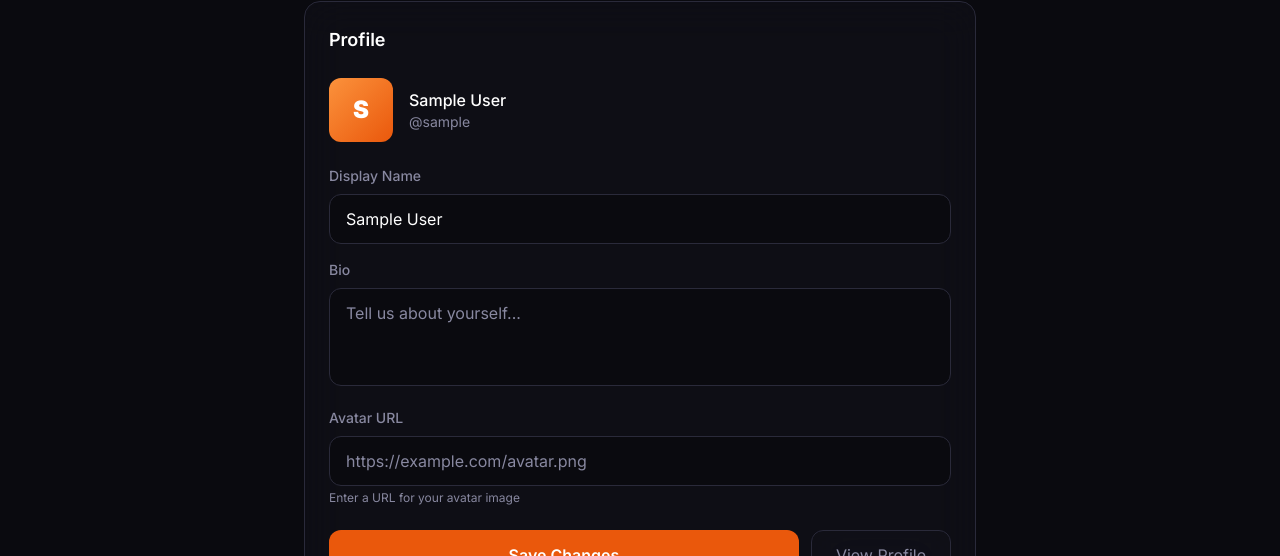
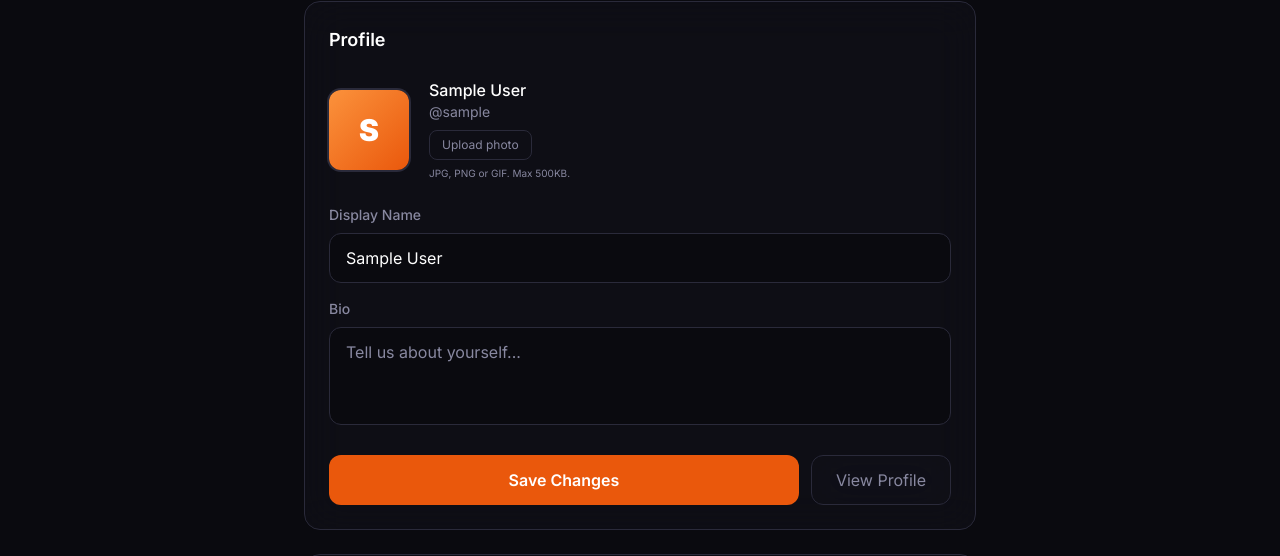
Before and after one commit to CoderVLSI/Kitwork, a Next.js app in the folder packages/kit-web/: page /settings in a window 1280 px wide. Shown: the part 163-719 px from the top of the page. Built offline with nearby package versions, Linux system fonts and the light colour scheme; no server answers; sample sign-in values are in the browser's storage.

Commit message:
Add profile picture upload to settings page

```diff
--- a/packages/kit-web/src/app/settings/page.tsx
+++ b/packages/kit-web/src/app/settings/page.tsx
@@ -110,22 +110,69 @@ export default function SettingsPage() {
                 <div className="glass rounded-2xl p-6 mb-6">
                     <h2 className="text-lg font-semibold text-white mb-6">Profile</h2>
 
-                    {/* Avatar Preview */}
-                    <div className="flex items-center gap-4 mb-6">
+                    {/* Avatar Upload */}
+                    <div className="flex items-center gap-5 mb-6">
+                        <div className="relative group cursor-pointer" onClick={() => document.getElementById("avatar-upload")?.click()}>
                             {form.avatarUrl ? (
                                 <img
                                     src={form.avatarUrl}
                                     alt="Avatar"
-                                className="w-16 h-16 rounded-xl object-cover"
+                                    className="w-20 h-20 rounded-xl object-cover ring-2 ring-[var(--kit-border)] group-hover:ring-orange-500/50 transition-all"
                                 />
                             ) : (
-                            <div className="w-16 h-16 rounded-xl bg-gradient-to-br from-orange-400 to-orange-600 flex items-center justify-center text-white font-black text-2xl">
+                                <div className="w-20 h-20 rounded-xl bg-gradient-to-br from-orange-400 to-orange-600 flex items-center justify-center text-white font-black text-3xl ring-2 ring-[var(--kit-border)] group-hover:ring-orange-500/50 transition-all">
                                     {form.displayName?.[0]?.toUpperCase() || user.username[0].toUpperCase()}
                                 </div>
                             )}
-                        <div>
+                            {/* Overlay */}
+                            <div className="absolute inset-0 rounded-xl bg-black/50 opacity-0 group-hover:opacity-100 transition-opacity flex items-center justify-center">
+                                <svg className="w-6 h-6 text-white" fill="none" stroke="currentColor" viewBox="0 0 24 24">
+                                    <path strokeLinecap="round" strokeLinejoin="round" strokeWidth={2} d="M3 9a2 2 0 012-2h.93a2 2 0 001.664-.89l.812-1.22A2 2 0 0110.07 4h3.86a2 2 0 011.664.89l.812 1.22A2 2 0 0018.07 7H19a2 2 0 012 2v9a2 2 0 01-2 2H5a2 2 0 01-2-2V9z" />
+                                    <path strokeLinecap="round" strokeLinejoin="round" strokeWidth={2} d="M15 13a3 3 0 11-6 0 3 3 0 016 0z" />
+                                </svg>
+                            </div>
+                            <input
+                                id="avatar-upload"
+                                type="file"
+                                accept="image/*"
+                                className="hidden"
+                                onChange={(e) => {
+                                    const file = e.target.files?.[0];
+                                    if (!file) return;
+                                    if (file.size > 500 * 1024) {
+                                        setMessage("Image must be under 500KB");
+                                        return;
+                                    }
+                                    const reader = new FileReader();
+                                    reader.onload = () => {
+                                        setForm({ ...form, avatarUrl: reader.result as string });
+                                    };
+                                    reader.readAsDataURL(file);
+                                }}
+                            />
+                        </div>
+                        <div className="flex-1">
                             <div className="text-white font-medium">{form.displayName || user.username}</div>
-                            <div className="text-sm text-[var(--kit-text-muted)]">@{user.username}</div>
+                            <div className="text-sm text-[var(--kit-text-muted)] mb-2">@{user.username}</div>
+                            <div className="flex gap-2">
+                                <button
+                                    type="button"
+                                    onClick={() => document.getElementById("avatar-upload")?.click()}
+                                    className="text-xs px-3 py-1.5 rounded-lg border border-[var(--kit-border)] text-[var(--kit-text-muted)] hover:text-white hover:border-orange-500/50 transition-all"
+                                >
+                                    Upload photo
+                                </button>
+                                {form.avatarUrl && (
+                                    <button
+                                        type="button"
+                                        onClick={() => setForm({ ...form, avatarUrl: "" })}
+                                        className="text-xs px-3 py-1.5 rounded-lg border border-red-500/30 text-red-400 hover:bg-red-500/10 transition-all"
+                                    >
+                                        Remove
+                                    </button>
+                                )}
+                            </div>
+                            <p className="text-[10px] text-[var(--kit-text-muted)] mt-1.5">JPG, PNG or GIF. Max 500KB.</p>
                         </div>
                     </div>
 
@@ -151,20 +198,6 @@ export default function SettingsPage() {
                                 className="w-full px-4 py-3 rounded-xl bg-[var(--kit-bg)] border border-[var(--kit-border)] text-white placeholder:text-[var(--kit-text-muted)] focus:outline-none focus:border-orange-500 transition-colors resize-none"
                                 placeholder="Tell us about yourself..."
                             />
-                        </div>
-
-                        <div>
-                            <label className="block text-sm font-medium text-[var(--kit-text-muted)] mb-2">Avatar URL</label>
-                            <input
-                                type="url"
-                                value={form.avatarUrl}
-                                onChange={(e) => setForm({ ...form, avatarUrl: e.target.value })}
-                                className="w-full px-4 py-3 rounded-xl bg-[var(--kit-bg)] border border-[var(--kit-border)] text-white placeholder:text-[var(--kit-text-muted)] focus:outline-none focus:border-orange-500 transition-colors"
-                                placeholder="https://example.com/avatar.png"
-                            />
-                            <p className="text-xs text-[var(--kit-text-muted)] mt-1">
-                                Enter a URL for your avatar image
-                            </p>
                         </div>
 
                         {message && (
@@ -251,6 +284,6 @@ export default function SettingsPage() {
                     </div>
                 </div>
             </div>
-        </div>
+        </div >
     );
 }
```
Lines whose indentation alone changed are shown as unchanged.
